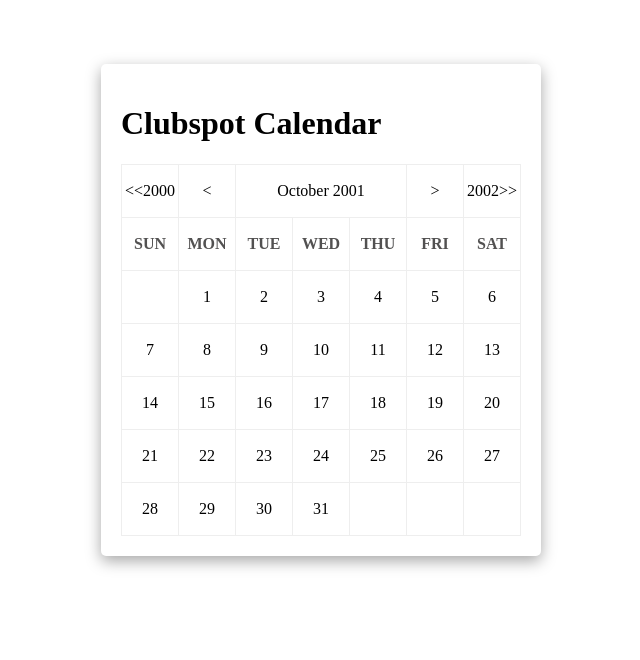
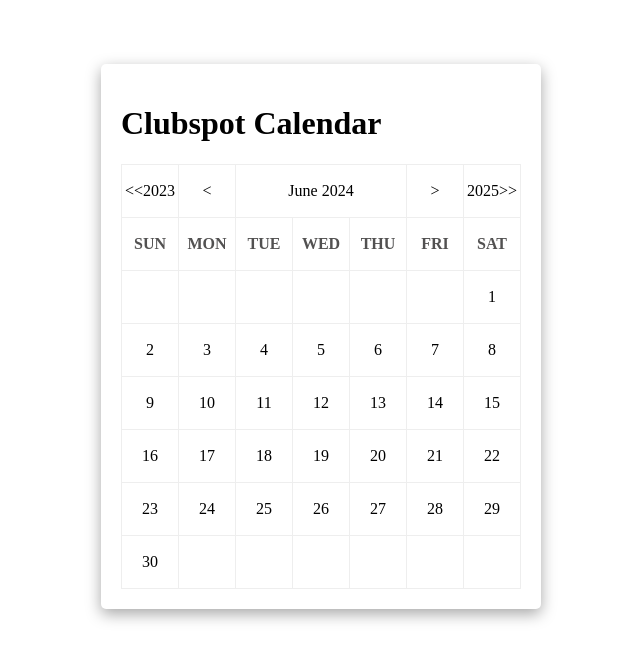
Before and after one commit to amoulton32/cs-calendar-ali, a React (Vite) app: page / in a window 1280 px wide. Shown: the top 660 px of the page, without its empty margins (319-959 px from the left). Built offline with nearby package versions, Linux system fonts and the light colour scheme.

Commit message:
button func
Added button functionilty to use > buttons

TODO: SHOW SELECTED DATE

```diff
--- a/src/App.jsx
+++ b/src/App.jsx
@@ -2,7 +2,7 @@
 import Calendar from './CalendarComponents/Calendar'
 
 function App() {
-  const [currentDate, setCurrentDate] = useState(new Date("2001-10-03"));
+  const [currentDate, setCurrentDate] = useState(new Date());
   return (
     <>
       <div className='app'>
--- a/src/CalendarComponents/CalCell.jsx
+++ b/src/CalendarComponents/CalCell.jsx
@@ -3,7 +3,11 @@
 
 function CalCell(props) {
     return (
-        <div className={`cell-block ${props.className}`}>{props.children}</div>
+        <div
+            className={`cell-block ${props.className}`}
+            onClick={props.onClick}>
+                {props.children}
+        </div>
     );
 }
 
--- a/src/CalendarComponents/Calendar.jsx
+++ b/src/CalendarComponents/Calendar.jsx
@@ -1,7 +1,7 @@
 import React from 'react';
 import CalCell from './CalCell'
 import './Calendar.css'
-import { startOfMonth, endOfMonth, differenceInDays, getMonth , getDaysInMonth, format, getDay, getYear} from 'date-fns'
+import { startOfMonth, endOfMonth, differenceInDays, getMonth , getDaysInMonth, format, getDay, getYear, sub} from 'date-fns'
 
 const weekDays = ["SUN", "MON", "TUE", "WED", "THU", "FRI", "SAT"];
 
@@ -16,9 +16,16 @@
   const emptyStart = getDay(firstOfMonth)
   const emptyEnd = 6 - getDay(lastOfMonth)
 
-
+// labels
   const monthName = format(selDate, 'MMMM');
   const curYear = getYear(selDate)
+
+//   button functionality
+const prevMonth = () => props.onChange(sub(selDate, {months: 1}))
+const nextMonth = () => props.onChange(sub(selDate, {months: -1}))
+const prevYear = () => props.onChange(sub(selDate, {years: 1}))
+const nextYear = () => props.onChange(sub(selDate, {years: -1}))
+
 
 
   return (
@@ -26,11 +33,11 @@
       <div className="calendar-container">
         <h1>Clubspot Calendar</h1>
         <div className='grid'>
-            <CalCell> {"<<"}{curYear - 1}</CalCell>
-            <CalCell>{"<"}</CalCell>
+            <CalCell onClick={prevYear}> {"<<"}{curYear - 1}</CalCell>
+            <CalCell onClick={prevMonth}>{"<"}</CalCell>
             <CalCell className='month-title'>{monthName} {curYear}</CalCell>
-            <CalCell>{">"}</CalCell>
-            <CalCell>{curYear +1}{">>"} </CalCell>
+            <CalCell onClick={nextMonth}>{">"}</CalCell>
+            <CalCell onClick={nextYear}>{curYear +1}{">>"} </CalCell>
 
             {/* DAYS TITLES */}
             {weekDays.map((day) => {
```
Also changed, not shown: 1 other file (tests, documents, lock files or other folders).
